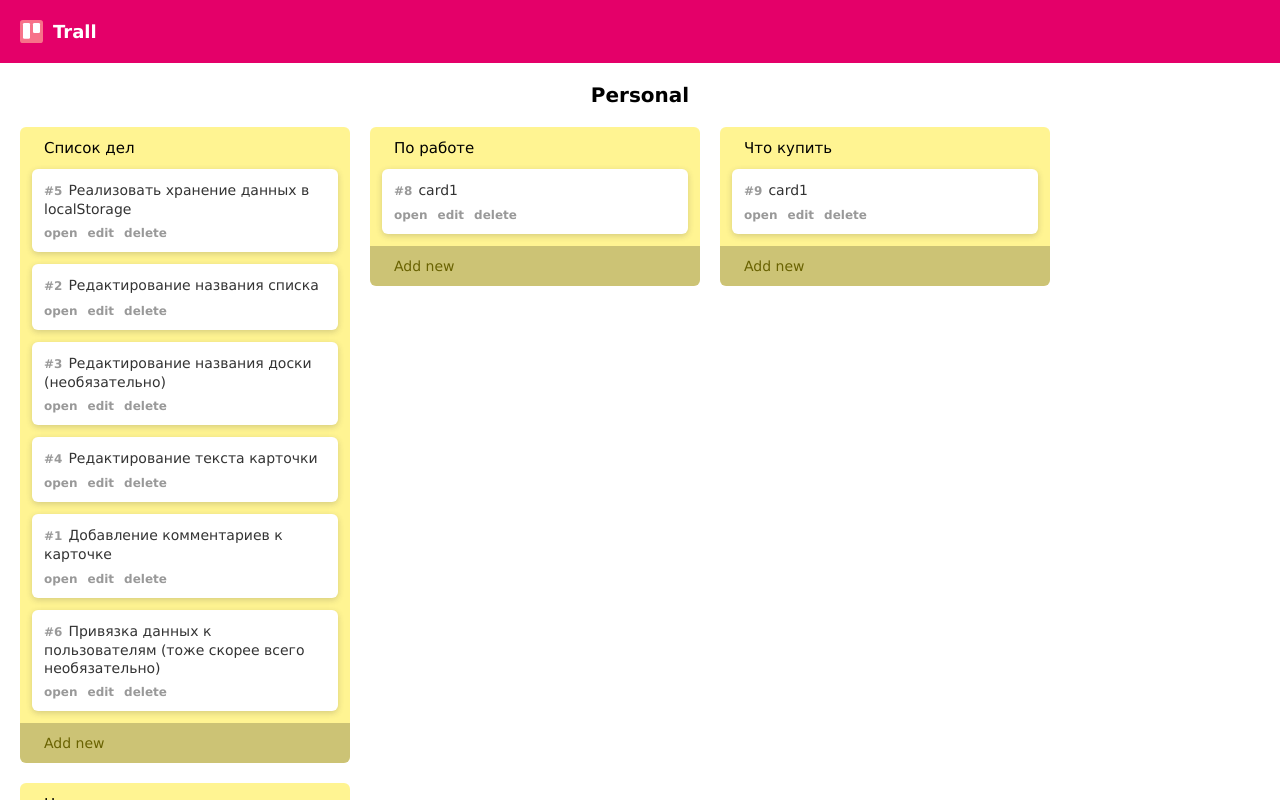
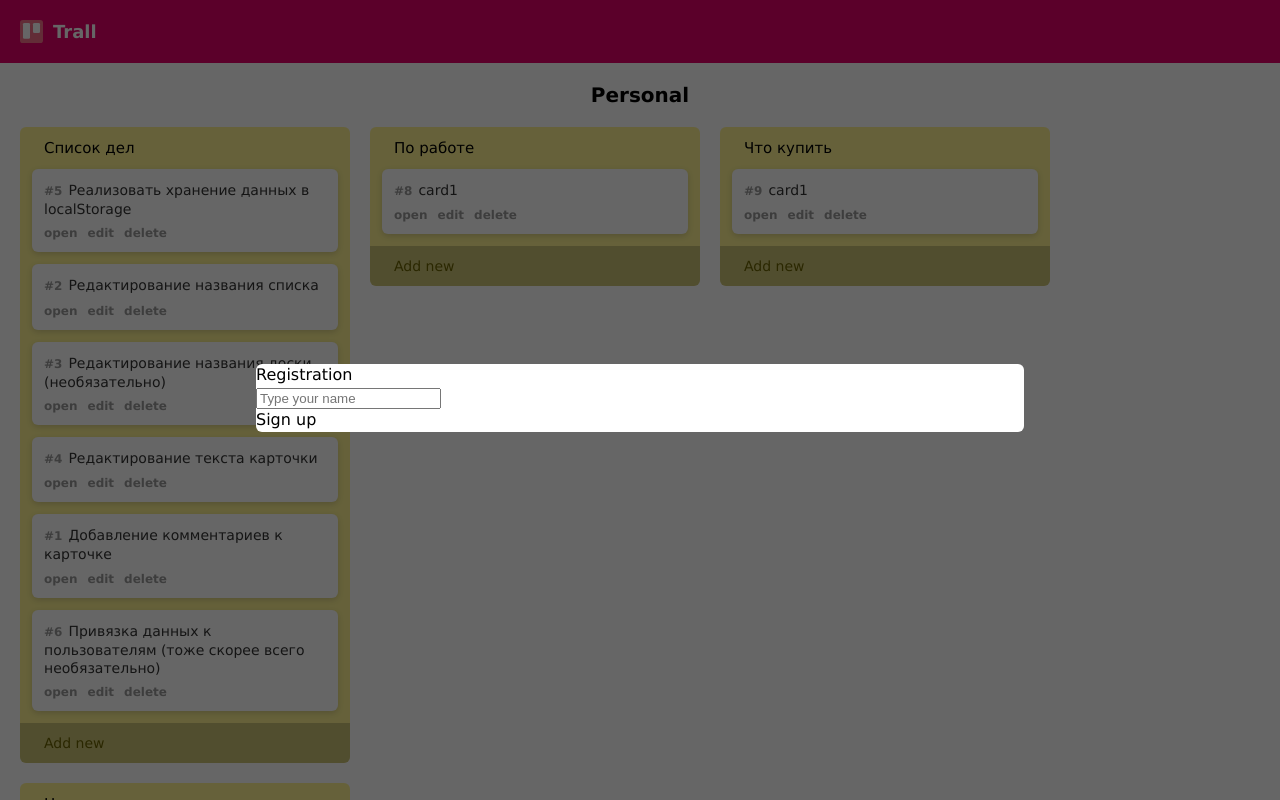
Before and after one commit to manyopensource/trall, a React (Create React App) app: page / in a window 1280 px wide. Shown: the top 800 px of the page. Built offline with nearby package versions, Linux system fonts and the light colour scheme.

Commit message:
ctrl+enter or cmd+enter

```diff
--- a/src/App.js
+++ b/src/App.js
@@ -13,7 +13,7 @@ class App extends Component {
     super(props);
     this.state = {
       nativeScrollbarWidth: null,
-      loggedUser: null
+      isUserLogged: false
     }
   }
   componentDidMount() {
@@ -38,6 +38,12 @@ class App extends Component {
     );
   }
 
+  handleChangeAuthState = bool => {
+    this.setState({
+      isUserLogged: bool
+    });
+  }
+
   render = () => {
     return (
       <div className="global-space">
@@ -45,8 +51,10 @@ class App extends Component {
         <Board {...this.props} {...this.state} />
         <Footer />
         <Modal isOpen={this.props.global.openTaskId}>
-          <FullCard isShown={this.props.global.openTaskId} />
-          <Register isShown={this.state.loggedUser} />
+          <FullCard />
+        </Modal>
+        <Modal closeDisabled={!this.state.isUserLogged} isOpen={!this.state.isUserLogged}>
+          <Register changeAuthState={this.handleChangeAuthState} />
         </Modal>
       </div>
     );
--- a/src/features/auth/Register.js
+++ b/src/features/auth/Register.js
@@ -10,19 +10,29 @@ class Register extends Component {
   }
 
   handleSaveValue = event => {
+    event.preventDefault();
     const login = event.target.value;
     this.setState({
       login: login
     });
   };
 
+  handleSignUp = () => {
+    setTimeout(() => {
+      this.props.changeAuthState(true);
+      document.body.style.removeProperty('overflow');
+      document.body.style.removeProperty('padding-right');
+    }, 333);
+  }
+
   render = () => {
     return (
       <div className="register">
         <div className="register__title">Registration</div>
-        <form className="register__form">
-          <input type="text" onChange={this.handleSaveValue} placeholder="Type your name" />
-          <button>Sign up</button>
+        <input type="text" onChange={this.handleSaveValue} placeholder="Type your name" />
+          <div onClick={this.handleSignUp}>Sign up</div>
+        <form action="#" method="post" className="register__form">
+
         </form>
       </div>
     );
--- a/src/features/card/CardContainer.js
+++ b/src/features/card/CardContainer.js
@@ -1,4 +1,3 @@
-import React, { Component } from 'react';
 import { connect } from 'react-redux';
 import { bindActionCreators } from 'redux';
 import { deleteTask, openCard } from './../../actions';
--- a/src/features/card/FullCard.js
+++ b/src/features/card/FullCard.js
@@ -14,12 +14,28 @@ class FullCard extends Component {
   }
 
   componentDidMount() {
-    console.log('comment mounted');
+    document.body.addEventListener(
+      'keydown',
+      this.handleDocumentKeyPress,
+      false
+    );
   }
 
   componentWillUnmount() {
-    console.log('comment unmounted');
+    document.body.removeEventListener(
+      'keydown',
+      this.handleDocumentKeyPress,
+      false
+    );
   }
+
+  handleDocumentKeyPress = e => {
+    const { key, ctrlKey, metaKey } = e;
+    if ((ctrlKey || metaKey) && key === 'Enter') {
+      this.handleClick();
+      e.preventDefault();
+    }
+  };
 
   handleSaveValue = event => {
     const value = event.target.value;
@@ -47,7 +63,6 @@ class FullCard extends Component {
   };
 
   render = () => {
-    if (!this.props.isShown) return null;
     let comments = this.props.comments.map((comment, index) => {
       const user = this.props.users.find(user => user.id === comment.userId);
       return <Comment key={index} {...comment} user={user} />;
@@ -67,7 +82,6 @@ class FullCard extends Component {
               className="full-card__new-comment-textarea"
               placeholder="Leave a comment..."
               onChange={this.handleSaveValue}
-              defaultValue=""
               value={this.state.textvalue}
             />
             <span
--- a/src/features/modal/Modal.js
+++ b/src/features/modal/Modal.js
@@ -40,7 +40,7 @@ class Modal extends Component {
             <div className="modal__cell">
               <div className="modal__overlay" onClick={this.closeCard} />
               <div className="modal__inner">
-                <div className="modal__body">{this.props.children}</div>
+                <div className="modal__body">{this.props.isOpen ? this.props.children : null}</div>
               </div>
             </div>
           </div>
```
